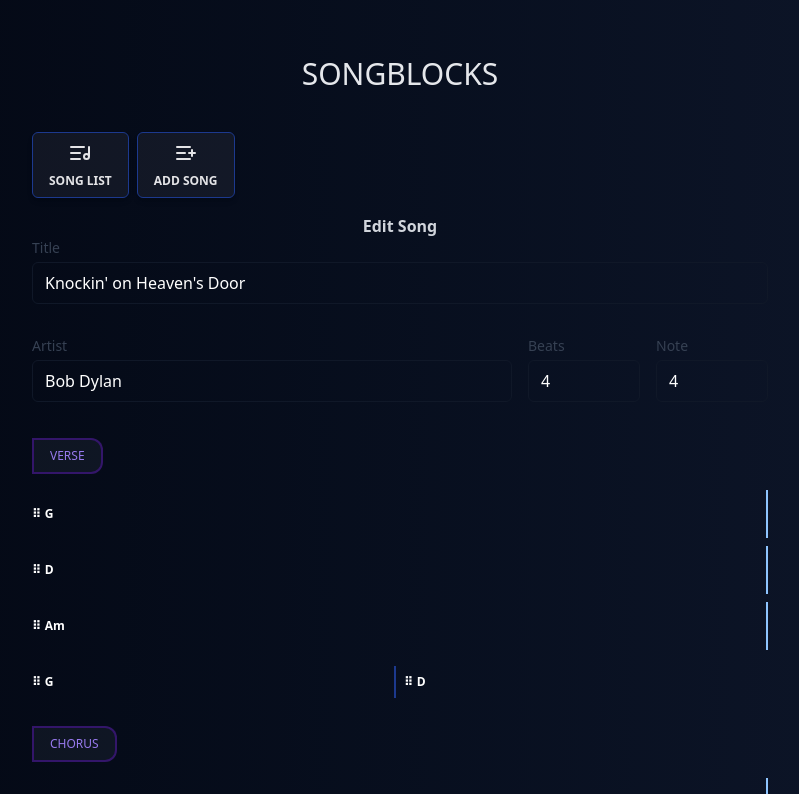
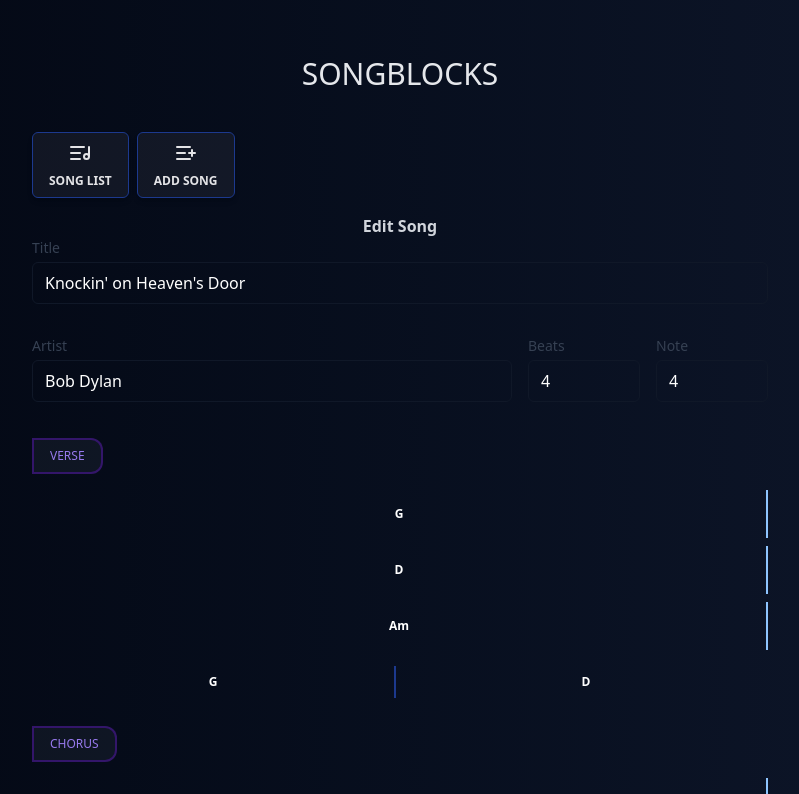
Before and after one commit to horaciodominguez/chordblocks-react-typescript, a React (Vite) app: page /song/1/edit in a window 1280 px wide. Shown: the top 794 px of the page, without its empty margins (240-1039 px from the left). Built offline with nearby package versions, Linux system fonts and the light colour scheme.

Commit message:
feat: integrate lucide ArrowLeftRight icon in Chord component and update BarsReorder and Section imports for consistency

```diff
--- a/src/modules/chords/components/Chord.tsx
+++ b/src/modules/chords/components/Chord.tsx
@@ -2,6 +2,7 @@ import React, { forwardRef } from "react"
 import type { TimeSignature } from "@/modules/songs/types/song.types"
 import type { BarChord } from "@/modules/songs/types/bar.types"
 import { chordWidth } from "@/utils/widthByTS"
+import { ArrowLeftRight } from "lucide-react"
 
 type Props = {
   timeSignature: TimeSignature
@@ -31,22 +32,31 @@ export const Chord = forwardRef<HTMLDivElement, Props>(
     return (
       <div
         ref={ref}
-        className="CHORD-WRAP flex justify-between items-center py-2  font-bold text-white text-xs"
+        className="CHORD-WRAP relative group py-2 font-bold text-white text-xs"
         style={{
           width,
           visibility: isDragging ? "hidden" : "visible",
           ...(dragStyle ?? {}),
         }}
       >
+        <div className="flex items-center justify-center">
+          <span>{chord.name}</span>
+        </div>
+
         <div
-          {...dragAttributes}
-          {...dragListeners}
-          className="mr-1 cursor-grab select-none"
+          className="
+        flex flex-row
+        absolute -bottom-5 left-1/2 -translate-x-1/2 opacity-0 group-hover:opacity-100 transition"
         >
-          ⠿
+          <div
+            {...dragAttributes}
+            {...dragListeners}
+            className="cursor-grab mb-1 text-gray-400 hover:text-gray-200 text-xs"
+          >
+            <ArrowLeftRight className="" />
+          </div>
+          {chordActions?.(chord.id)}
         </div>
-        <span className="flex-1">{chord.name}</span>
-        {chordActions?.(chord.id)}
       </div>
     )
   }
--- a/src/modules/songs/components/Section.tsx
+++ b/src/modules/songs/components/Section.tsx
@@ -1,6 +1,6 @@
 import { Chord } from "@/modules/chords/components/Chord"
 import type { TimeSignature } from "../types/song.types"
-import { barWidthByTS, getGridColumns } from "@/utils/widthByTS"
+import { getGridColumns } from "@/utils/widthByTS"
 import type { SongSection } from "../types/section.types"
 
 type Props = {
--- a/src/modules/songs/components/form/BarsReorder.tsx
+++ b/src/modules/songs/components/form/BarsReorder.tsx
@@ -16,7 +16,7 @@ import { CSS } from "@dnd-kit/utilities"
 import ChordsReorder from "@/modules/songs/components/form/ChordsReorder"
 import type { Bar } from "../../types/bar.types"
 import type { TimeSignature } from "../../types/song.types"
-import { barWidthByTS, getGridColumns } from "@/utils/widthByTS"
+import { getGridColumns } from "@/utils/widthByTS"
 
 type Props = {
   sectionId: string
```
